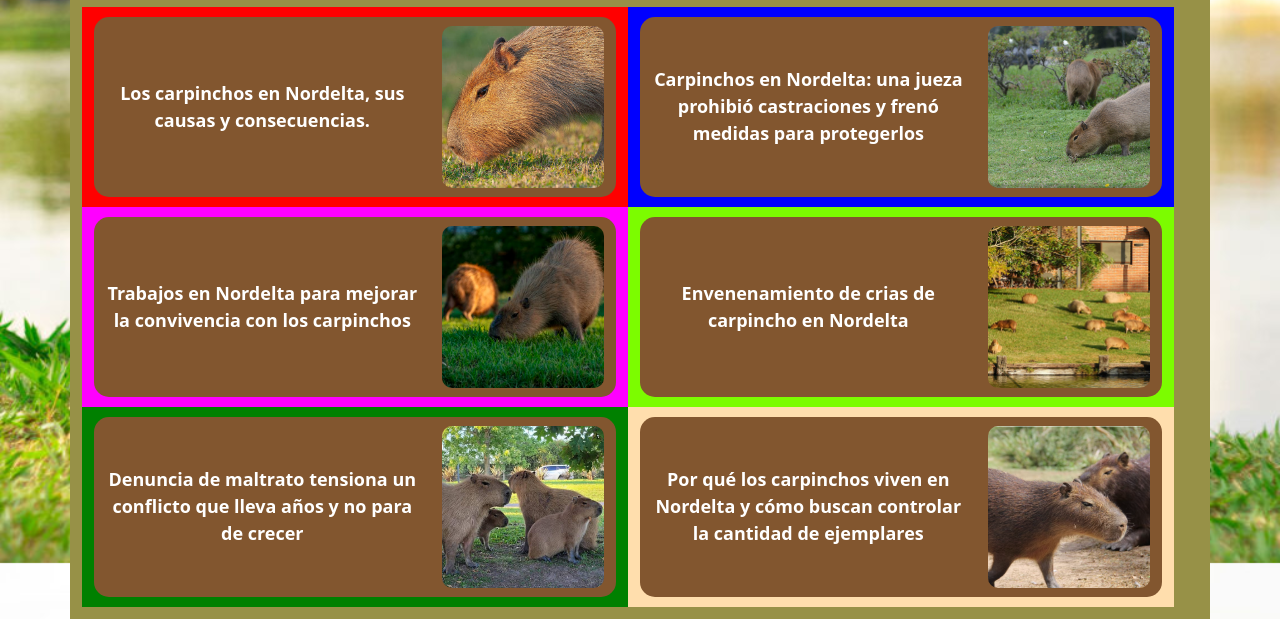
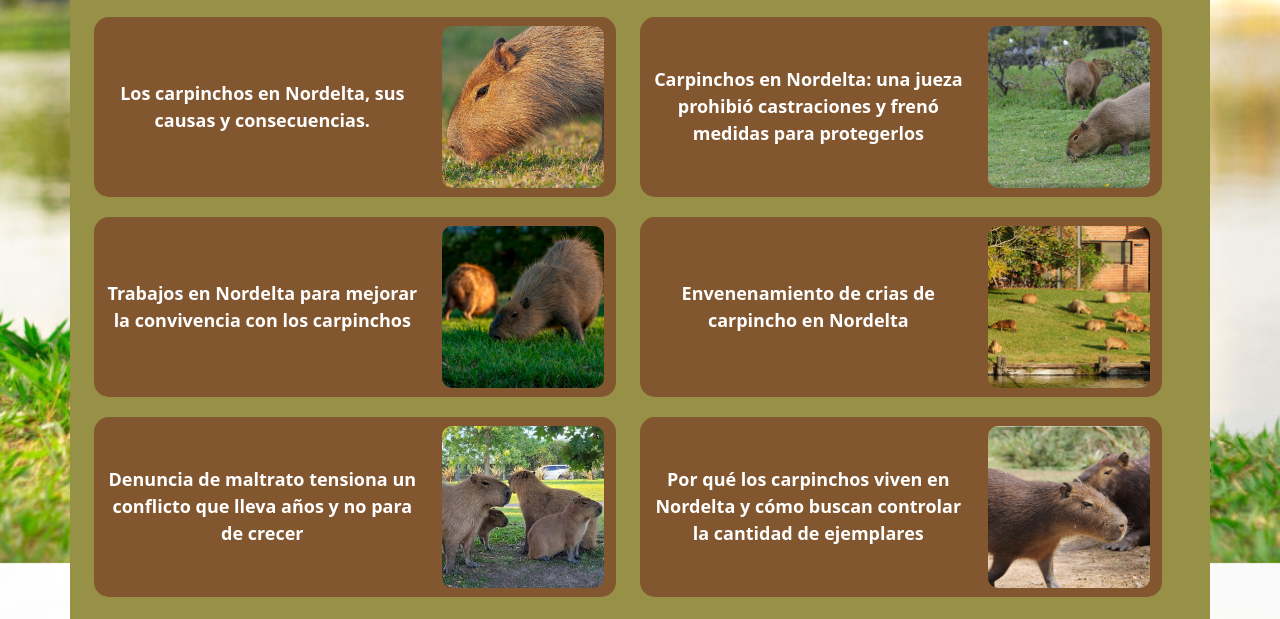
Before and after one commit to NicolasG04/Nacion-Carpincho, a plain HTML site: page index.html in a window 1280 px wide. Shown: the part 2847-3466 px from the top of the page. Drawn offline with nearby package versions, Linux system fonts and the light colour scheme.

Commit message:
Add files via upload

```diff
--- a/index.html
+++ b/index.html
@@ -130,13 +130,13 @@
             <img src="./imagenes/carpinchoNoticias.png" alt="carpincho reportero"  class="repo">
           </div>
           <div class="row container-sm">
-            <div class="col" style="background-color: red;">
+            <div class="col">
               <div class="cardNoticia" id="primera">
                 <p class="textoNoticia">Los carpinchos en Nordelta, sus causas y consecuencias.</p>
                 <img src="./imagenes/carpinchoNoticia.png" alt="caratula de la noticia" class="imagenNoticia">
               </div>
             </div>
-            <div class="col" style="background-color: blue;">
+            <div class="col">
               <div class="cardNoticia" id="segunda">
                 <p class="textoNoticia">Carpinchos en Nordelta: una jueza prohibió castraciones y frenó medidas para protegerlos</p></a>
                 <img src="./imagenes/carpinchoNoticiaDos.png" alt="caratula de la noticia" class="imagenNoticia">
@@ -144,13 +144,13 @@
             </div>
           </div>
           <div class="row container-sm">
-            <div class="col" style="background-color: fuchsia;">
+            <div class="col">
               <div class="cardNoticia" id="tercera">
                 <p class="textoNoticia">Trabajos en Nordelta para mejorar la convivencia con los carpinchos</p>
                 <img src="./imagenes/carpinchoNoticiaTres.png" alt="caratula de la noticia" class="imagenNoticia">
               </div>
             </div>
-            <div class="col" style="background-color: lawngreen;">
+            <div class="col">
               <div class="cardNoticia" id="cuarta">
                 <p class="textoNoticia">Envenenamiento de crias de carpincho en Nordelta</p>
                 <img src="./imagenes/carpinchoNoticiaCuatro.png" alt="caratula de la noticia" class="imagenNoticia">
@@ -158,13 +158,13 @@
             </div>
           </div>
           <div class="row container-sm">
-            <div class="col" style="background-color: green;">
+            <div class="col">
               <div class="cardNoticia" id="quinta">
                 <p class="textoNoticia">Denuncia de maltrato tensiona un conflicto que lleva años y no para de crecer</p>
                 <img src="./imagenes/carpinchoNoticiaCinco.png" alt="caratula de la noticia" class="imagenNoticia">
               </div>
             </div>
-            <div class="col" style="background-color: navajowhite;">
+            <div class="col">
               <div class="cardNoticia" id="sexta">
                 <p class="textoNoticia">Por qué los carpinchos viven en Nordelta y cómo buscan controlar la cantidad de ejemplares</p>
                 <img src="./imagenes/carpinchoNoticiaSeis.png" alt="caratula de la noticia" class="imagenNoticia">
```
